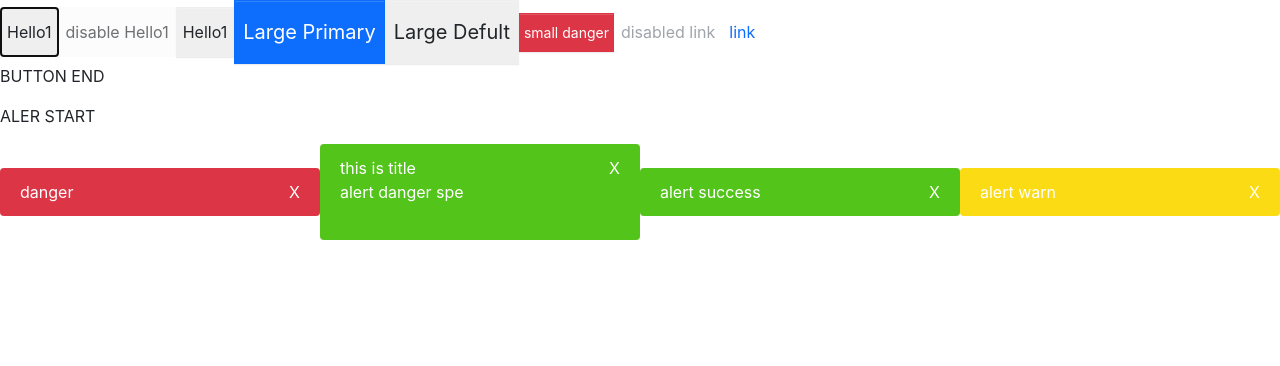
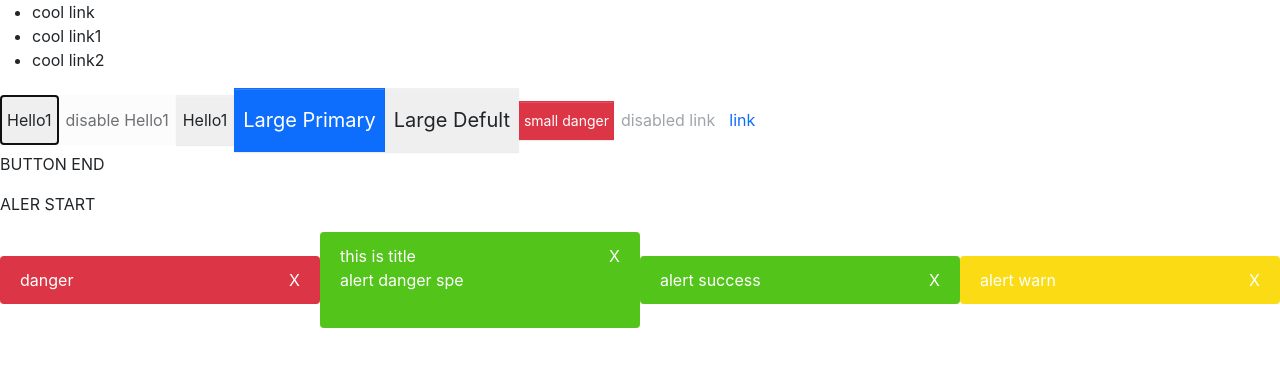
Before and after one commit to guopeng1129972/ts-react-antd, a React (Create React App) app in the folder 4/kunkunball/: page / in a window 1280 px wide. Shown: the top 366 px of the page. Built offline with nearby package versions, Linux system fonts and the light colour scheme.

Commit message:
menu 1
简单 创建menu和menuitem组件

```diff
--- a/4/kunkunball/src/App.tsx
+++ b/4/kunkunball/src/App.tsx
@@ -1,11 +1,26 @@
 import React from 'react';
 import Button, { ButtonType, ButtonSize } from "./components/Button/button";
-import Alert, { alertType, altSty } from './components/Alert/alert'
+import Alert, { alertType, altSty } from './components/Alert/alert';
+import Menu from './components/Menu/menu'
+import MenuItem from './components/Menu/menuItem'
 const App: React.FC = () => {
 
   return (
     <div className="App">
       <header className="App-header">
+        <Menu defaultIndex={0}>
+          <MenuItem>
+            cool link
+          </MenuItem>
+          <MenuItem>
+            cool link1
+          </MenuItem>
+          <MenuItem>
+            cool link2
+          </MenuItem>
+
+        </Menu>
+
         <Button autoFocus>Hello1</Button>
         <Button className='custom' disabled>disable Hello1</Button>
         <Button onClick={(e) => { e.preventDefault(); alert(123) }}>Hello1</Button>
--- a/4/kunkunball/src/components/Menu/menu.tsx
+++ b/4/kunkunball/src/components/Menu/menu.tsx
@@ -1,7 +1,40 @@
 import React from 'react';
 import classNames from 'classnames'
 
-export enum MenuType {
-  Row = 'row',
-  Col = 'col'
+// 1.使用字符串自变量代替枚举(enum)
+type MenuMode = 'horizontal' | 'vertical';
+
+/*
+定义MenuProps接口
+定义defaultIndex,classname,mode,style,onSelect
+*/
+export interface MenuProps {
+  defaultIndex?: number;
+  classname?: string;
+  mode?: MenuMode;
+  style?: React.CSSProperties;
+  onSelect?: (selectIndex: number) => void
 }
+/*
+创建menu组件，返回ul
+ */
+const Menu: React.FC<MenuProps> = (props) => {
+  const { defaultIndex, classname, mode, style, children } = props
+  const classes = classNames('munu', classname, {
+    'menu-vertical': mode === 'vertical'
+  })
+  return (
+    <ul
+      className={classes}
+      style={style}
+    >{children}</ul>
+  )
+}
+//设置默认属性
+Menu.defaultProps = {
+  defaultIndex: 0,
+  mode: "horizontal"
+}
+
+//导出
+export default Menu
--- /dev/null
+++ b/4/kunkunball/src/components/Menu/menuItem.tsx
@@ -0,0 +1,30 @@
+import React from "react";
+import classNames from 'classnames'
+
+/*
+创建MenuItemProps index,disabled,className,style
+ */
+export interface MenuItemProps {
+  index?: number;
+  disabled?: boolean;
+  className?: string;
+  style?: React.CSSProperties;
+}
+
+const MenuItem: React.FC<MenuItemProps> = (props) => {
+  const { index, className, disabled, children, style } = props;
+  const classes = classNames('menu-item', className, {
+    'is-disabled': disabled
+  })
+  return (
+    <li
+      className={classes} style={style}
+    >{children}</li>
+  )
+}
+
+MenuItem.defaultProps = {
+
+}
+
+export default MenuItem
```
